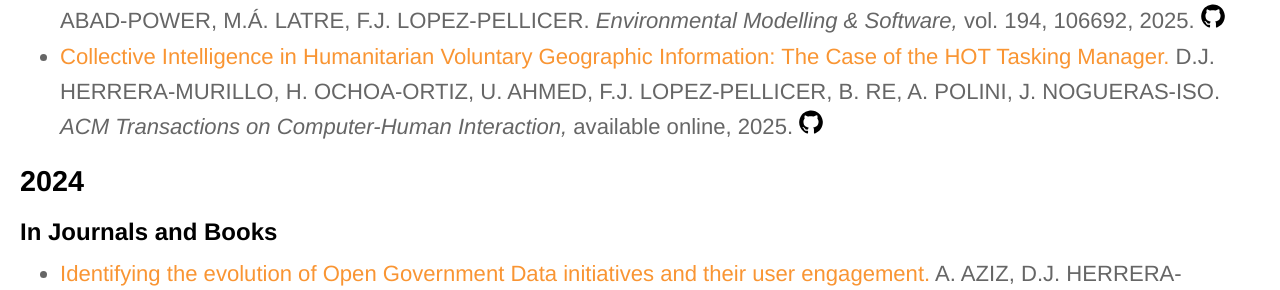
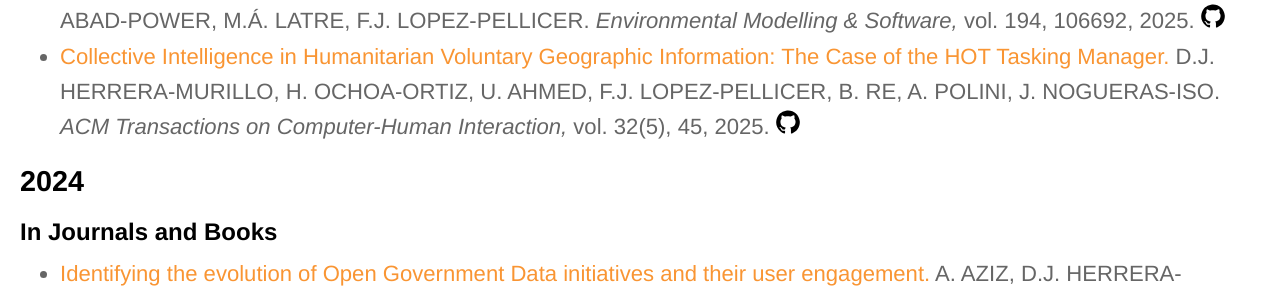
Before and after one commit to IAAA-Lab/IAAA-Lab.github.io, a Jekyll site: the page built from _staff/dherrera.md, in a window 1280 px wide and 900 px high, scrolled down 814 px. Shown: the part 146-436 px from the top of the window. Built offline with Jekyll 4.4.1, drawn with Linux system fonts in a browser that asks for light colours.

Commit message:
actualizar volumen/numero en ACM TOCHI

```diff
--- a/_data/papers.yml
+++ b/_data/papers.yml
@@ -51,7 +51,7 @@
   url: https://doi.org/10.1145/3733600
   authors: D.J. HERRERA-MURILLO, H. OCHOA-ORTIZ, U. AHMED, F.J. LOPEZ-PELLICER, B. RE, A. POLINI, J. NOGUERAS-ISO
   publication: "ACM Transactions on Computer-Human Interaction"
-  publication_detail: "available online"
+  publication_detail: "vol. 32(5), 45"
   year: 2025
   doi: 10.1145/3733600
   github_url: https://github.com/IAAA-Lab/Collective-Intelligence-in-Humanitarian-Voluntary-Geographic-Information-ODECO-HOT-TM
```
